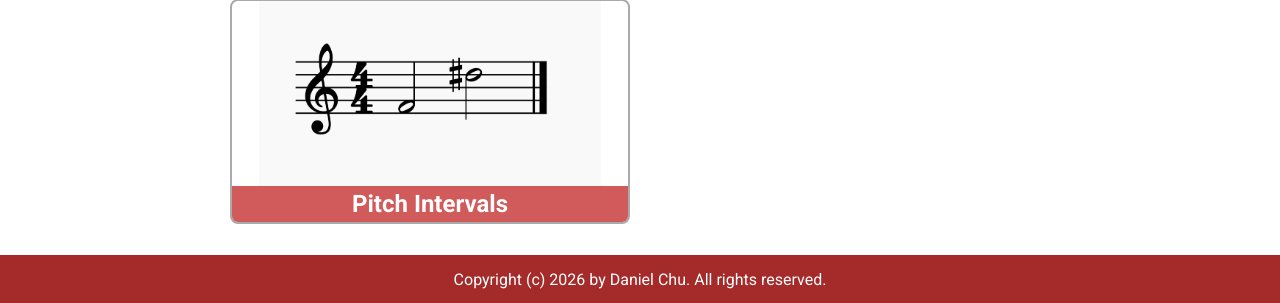
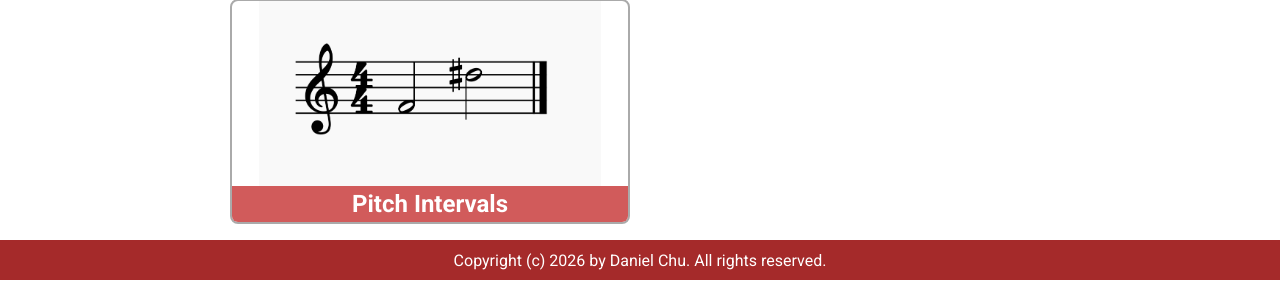
Before and after one commit to danchurlian/Music-Practice-Site, a Flask app: page / in a window 1280 px wide. Shown: the part 585-888 px from the top of the page. After the commit the page ends 865 px from the top, so only its background shows below. Run offline with Flask 3, Linux system fonts and the light colour scheme; parts of the project's set-up code (start-up, migrations or seed data) failed here and were passed over.

Commit message:
feat: set header height to 5vh, main section to at least 90vh, and footer to 5vh

```diff
--- a/static/styles.css
+++ b/static/styles.css
@@ -7,7 +7,7 @@
 }
 
 body {
-    min-height: 110vh;
+    min-height: 90vh;
     margin: 0px;
     font-family: Roboto, sans-serif;
     display: flex;
@@ -18,13 +18,13 @@ h1 {
 }
 
 header {
-    min-height: 2.5rem;
+    min-height: 5vh;
     background-color: var(--header-color);
 
     display: flex;
 }
 header a {
-    min-height: 2.5rem;
+    min-height: 5vh;
     display: flex;
     flex-direction: column;
     justify-content: center;
@@ -41,7 +41,7 @@ header a:hover {
 
 footer {
     background-color: brown;
-    min-height: 6vh;
+    min-height: 5vh;
 
     display: flex;
     flex-direction: column;
@@ -54,7 +54,7 @@ footer div {
 }
 
 main {
-    min-height: 100vh;
+    min-height: 90vh;
     font-size: 1.1rem;
     flex-grow: 1;
     color: var(--main-text-color);
```
